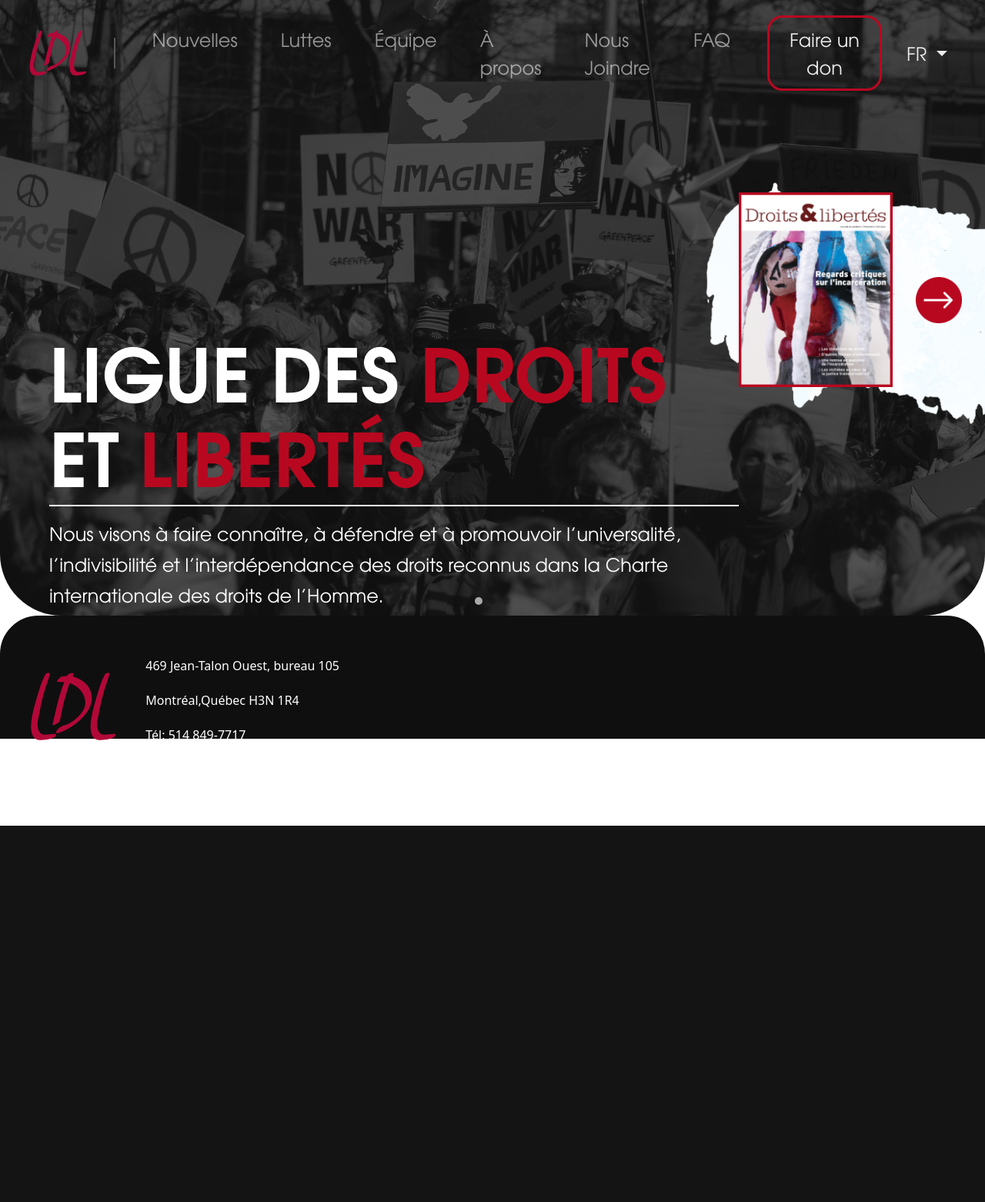
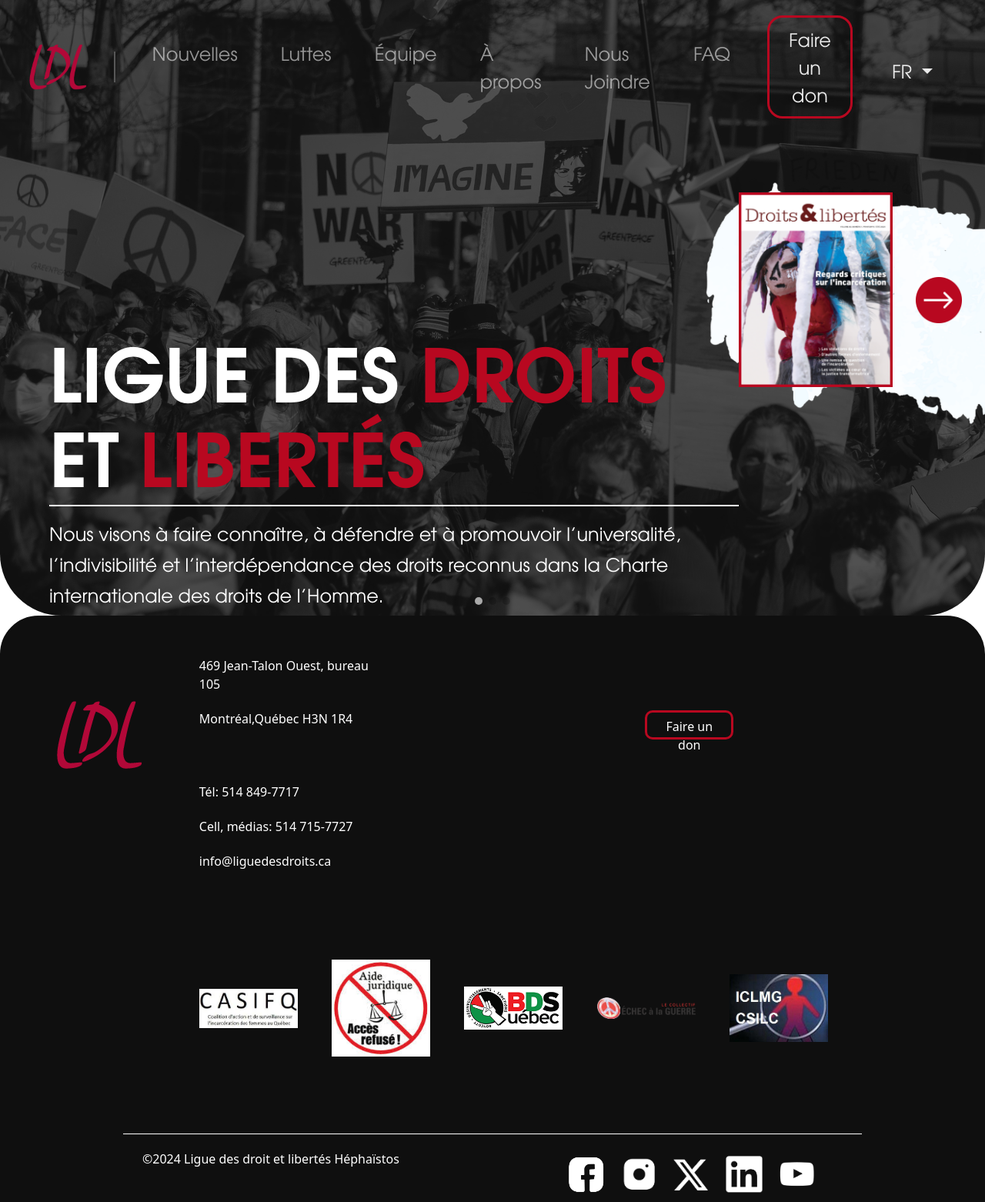
Before and after one commit to IhabMJR/droits-et-libertes-hephaistos, a PHP site: page / in a window 1280 px wide. Shown: the whole page at 77% size. Before the commit the page ends 1073 px from the top, so only its background shows below. Run offline with PHP 8.4, Linux system fonts and the light colour scheme.

Commit message:
finalization du footer
ajout de l'image, button don, reseaux sociaux et le copy right

```diff
--- a/index.html
+++ b/index.html
@@ -126,15 +126,32 @@
 
     <!-- bas de page-->
     <footer class="footer">
+      <img src="./assets/images/arrow.png" class="arrow">
       <div class="grid">
+        <button class="btn">Faire un don</button>
         <img src="./assets/images/ldl-logo.png" class="logo-footer item1">
         <p class="text-adresse item2">469 Jean-Talon Ouest, bureau 105</p>
         <p class="text-adresse item3">Montréal,Québec H3N 1R4</p>
         <p class="text-contact item4">Tél: 514 849-7717</p>
         <p class="text-contact item5">Cell, médias: 514 715-7727</p>
         <p class="text-contact item6">info@liguedesdroits.ca</p>
-        <p></p>
       </div>
+  <img src="./assets/images/casifq_logo.png" class="logo-partenaire partenaire1">
+  <img src="./assets/images/aidejuridique_logo.jpeg" class="logo-partenaire partenaire2">
+  <img src="./assets/images/bdsquebec-logo.jpg" class="logo-partenaire partenaire3">
+  <img src="./assets/images/logo-echec-a-la-guerre.png" class="logo-partenaire partenaire4">
+    <img src="./assets/images/iclmg-csilc.jpg" class="logo-partenaire partenaire5">
+  <p class="ligne"></p>
+  <div class="grid-icon">
+      <p class="text-contact copyright">©2024 Ligue des droit et libertés Héphaïstos</p>
+    <div class="icon-group">
+      <img src="./assets/images/facebook_icon.png" class="icon">
+      <img src="./assets/images/IG_icon.png" class="icon">
+      <img src="./assets/images/twitter_icon.png" class="icon">
+      <img src="./assets/images/in_icon.png" class="icon">
+      <img src="./assets/images/yt_icon.png" class="icon">
+    </div>
+  </div>
     </footer>
     <script src="https://unpkg.com/swiper/swiper-bundle.min.js"></script>
     <script
--- a/style.css
+++ b/style.css
@@ -223,25 +223,43 @@
   border-top-right-radius: 50px;
   width: 100vw;
   max-width: 100%;
-  height: 20vh;
+  height: 100%;
 }
 
 .grid {
   display: grid;
-  grid-template-columns: 0.5fr 3fr;
-  grid-template-rows: 1fr 1fr 1fr 1fr 1fr;
+  grid-template-columns: 1fr 1fr 1fr 1fr 1fr;
+  grid-template-rows: 1fr;
   gap: 5px;
   margin-top: 50px;
 }
 
+.grid-icon {
+  display: grid;
+  grid-template-columns: 1fr 2fr 1fr 2fr 1fr;
+  grid-template-rows: 1fr;
+  margin-top: 20px;
+}
+
 .item1 {
-  grid-column: 1;
+  grid-row-end: 1;
   grid-row: 1/4;
 }
 
 .item2 {
-  grid-column: 2;
+  grid-row-end: 2;
   grid-row: 1/1;
+}
+
+.item3 {
+  grid-row-end: 3;
+  grid-row: 2;
+}
+
+.item4 {
+  grid-row-end: 4;
+  grid-row: 3;
+  margin-top: 50px;
 }
 
 .item5 {
@@ -252,6 +270,22 @@
 .item6 {
   grid-row-end: 6;
   grid-column-start: 2;
+}
+
+.logo-partenaire {
+  margin: 100px 20px;
+  width: 10vw;
+}
+
+.partenaire1 {
+  margin-left: 20vw;
+}
+
+.ligne {
+  background-color: #fff;
+  width: 75vw;
+  height: 0.1vh;
+  margin: auto;
 }
 
 .logo-footer {
@@ -266,4 +300,43 @@
   color: #fff;
 }
 
+.icon-group {
+  grid-column-start: 4;
+}
+
+.icon {
+  grid-row-end: 4;
+  grid-column-start: 4;
+  width: 5vw;
+}
+
+.copyright {
+  grid-column-end: 3;
+}
+
+.btn {
+  color: #fff;
+  border: solid;
+  width: 9vw;
+  height: 3vw;
+  border-radius: 10px;
+  border-width: 3px;
+  border-color: #B80820;
+  margin: auto;
+  grid-column-start: 4;
+  grid-row-start: 2;
+}
+
+.btn:hover {
+  color: #EBEBEB;
+  border-color: #ECDDDD;
+}
+
+.arrow {
+  position: absolute;
+  width: 10vw;
+  right: 33vw;
+  bottom: 1vh;
+}
+
 /*--- Fin section footer*//*# sourceMappingURL=style.css.map */
--- a/style.scss
+++ b/style.scss
@@ -204,22 +204,37 @@
 	border-top-right-radius: 50px;
 	width: 100vw;
 	max-width: 100%;
-	height: 20vh;
+	height: 100%;
 }
 .grid {
 	display: grid;
-	grid-template-columns: 0.5fr 3fr;
-	grid-template-rows: 1fr 1fr 1fr 1fr 1fr;
+	grid-template-columns: 1fr 1fr 1fr 1fr 1fr;
+	grid-template-rows: 1fr;
 	gap: 5px;
 	margin-top: 50px;
 }
+.grid-icon {
+	display: grid;
+	grid-template-columns: 1fr 2fr 1fr 2fr 1fr;
+	grid-template-rows: 1fr;
+  margin-top: 20px;
+}
 .item1 {
-	grid-column: 1;
+	grid-row-end: 1;
 	grid-row: 1 / 4;
 }
 .item2 {
-	grid-column: 2;
+	grid-row-end: 2;
 	grid-row: 1 / 1;
+}
+.item3 {
+	grid-row-end: 3;
+	grid-row: 2;
+}
+.item4 {
+	grid-row-end: 4;
+	grid-row: 3;
+  margin-top: 50px;
 }
 .item5 {
 	grid-row-end: 5;
@@ -228,6 +243,19 @@
 .item6 {
 	grid-row-end: 6;
 	grid-column-start: 2;
+}
+.logo-partenaire{
+  margin: 100px 20px;
+  width: 10vw;
+}
+.partenaire1 {
+  margin-left: 20vw;
+}
+.ligne{
+  background-color: #fff;
+  width: 75vw;
+  height: 0.1vh;
+  margin: auto;
 }
 .logo-footer {
 	margin: auto;
@@ -238,4 +266,37 @@
 .text-contact {
 	color: #fff;
 }
+.icon-group {
+  grid-column-start: 4;
+  }
+.icon {
+grid-row-end: 4;
+grid-column-start: 4;
+width: 5vw;
+}
+.copyright{
+  grid-column-end: 3;
+}
+.btn{
+  color: #fff;
+  border: solid;
+  width: 9vw;
+  height: 3vw;
+  border-radius: 10px;
+  border-width: 3px;
+  border-color: variables.$rouge;
+  margin: auto;
+  grid-column-start: 4;
+  grid-row-start: 2;
+}
+.btn:hover{
+  color: variables.$nuage;
+  border-color: variables.$rose;
+}
+.arrow{
+  position: absolute;
+  width: 10vw;
+  right: 33vw;
+  bottom: 1vh;
+}
 /*--- Fin section footer*/
```
Also changed, not shown: assets/images/IG_icon.png (added), assets/images/aidejuridique_logo.jpeg (added), assets/images/arrow.png (added), assets/images/bdsquebec-logo.jpg (added), assets/images/casifq_logo.png (added), assets/images/facebook_icon.png (added), assets/images/iclmg-csilc.jpg (added), assets/images/in_icon.png (added), assets/images/logo-echec-a-la-guerre.png (added), assets/images/twitter_icon.png (added), assets/images/yt_icon.png (added), 1 other file.
